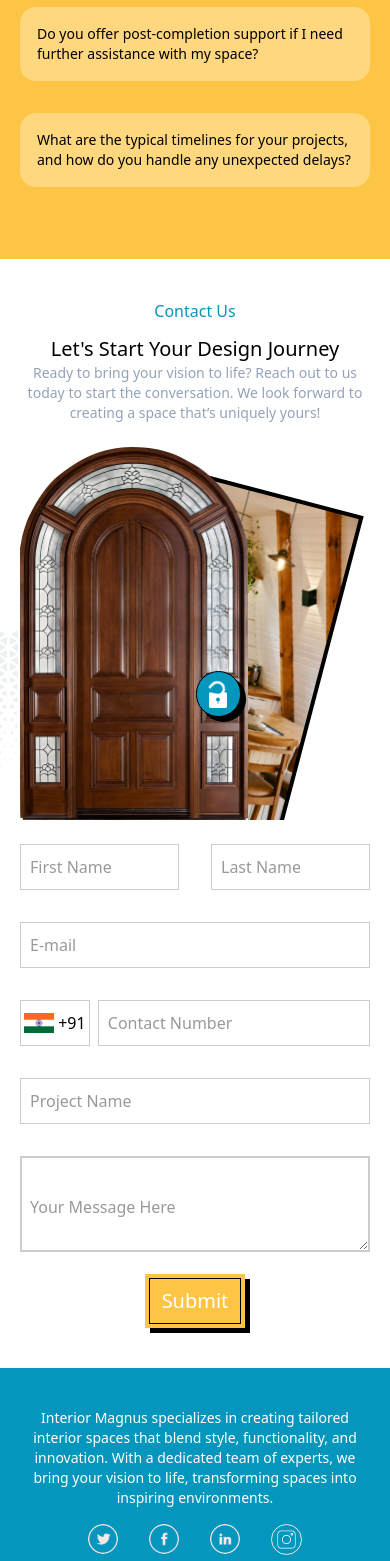
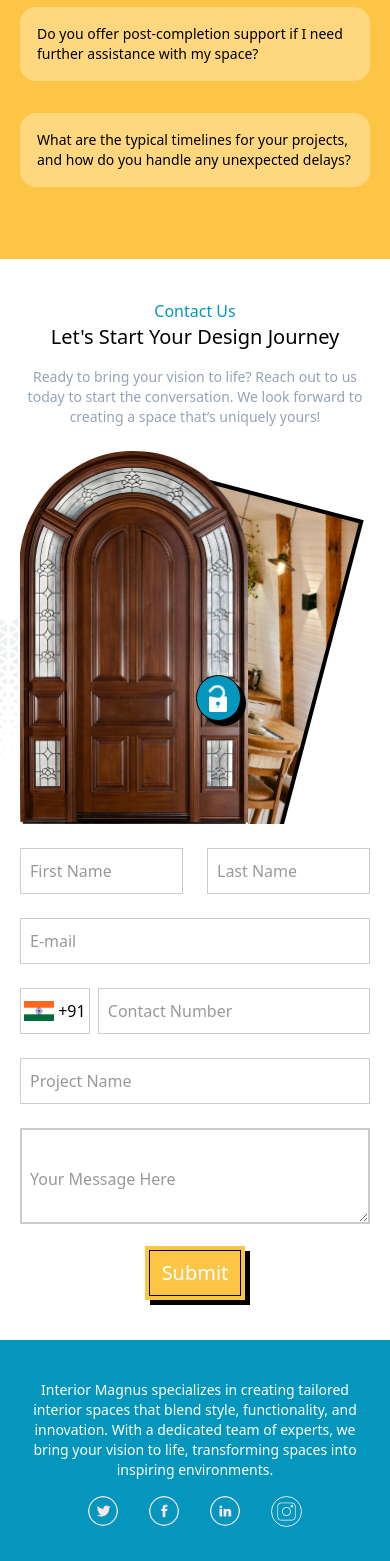
Before and after one commit to SOURAV-AT-GITHUB/Interior-Magnus, a React (Vite) app in the folder frontend/: page / in a window 390 px wide. Shown: the part 7103-8664 px from the top of the page. Built offline with nearby package versions, Linux system fonts and the light colour scheme; no server answers.

Commit message:
Navabr and contactus spacing reduced

```diff
--- a/frontend/src/components/Navbar.jsx
+++ b/frontend/src/components/Navbar.jsx
@@ -47,7 +47,7 @@ const [subcategoryOpen,setSubcategoryOpen] = useState(false)
           onClick={() => navigate("/")}
           className="w-2/5  md:w-1/5  bg-white text-black cursor-pointer"
         >
-          <img src={logo} alt="" className="h-full max-h-[50px] md:max-h-[85px]" />
+          <img src={logo} alt="" className="h-full max-h-[50px] md:max-h-[80px]" />
           {/* <p className="self-end -mt-1  md:-mt-2  text-[0.40rem] md:text-[.6rem]  text-nowrap">
             Interior | Furniture | Design
           </p> */}
--- a/frontend/src/pages/Home/sections/ContactUsSection.jsx
+++ b/frontend/src/pages/Home/sections/ContactUsSection.jsx
@@ -109,12 +109,12 @@ export default function ContactUsSection() {
   return (
     <section
       id="home-contactus"
-      className=" relative bg-white py-10 lg:pb-0 lg:pt-20 px-5 lg:px-28 flex flex-col gap-6 lg:grid grid-cols-2 grid-rows-3 overflow-hidden "
+      className=" relative bg-white py-10 lg:pb-0 lg:pt-20 px-5 lg:px-28 flex flex-col gap-6 lg:grid grid-cols-2 grid-rows-4 overflow-hidden "
     >
-      <div className="lg:order-2 grid text-center lg:text-left">
+      <div className="lg:order-2 grid gap-4 text-center lg:text-left ">
         <div className="self-center">
           <p className="text-secondary">Contact Us</p>
-          <p className="text-xl mt-3  lg:text-4xl">
+          <p className="text-xl  lg:text-4xl">
             Let&apos;s Start Your Design Journey
           </p>
         </div>
@@ -125,7 +125,7 @@ export default function ContactUsSection() {
         </p>
       </div>
 
-      <div className="lg:order-1 col-span-1 row-span-3 h-full   relative z-0 flex flex-col justify-end   overflow-hidden ">
+      <div className="lg:order-1 col-span-1 row-span-4 h-full   relative z-0 flex flex-col justify-end   overflow-hidden ">
         <img
           src={doorImage}
           alt="door-image"
@@ -157,9 +157,9 @@ export default function ContactUsSection() {
         </div>
       </div>
 
-      <div className="lg:order-3 row-span-2 lg:pb-4">
+      <div className="lg:order-3 row-span-3">
         <form onSubmit={handleSubmission}>
-          <div className="grid grid-cols-2 gap-8">
+          <div className="grid grid-cols-2 gap-6">
             <div className="relative">
               <input
                 value={first_name}
@@ -288,6 +288,8 @@ export default function ContactUsSection() {
           </div>
         </form>
       </div>
+
+
       <Snackbar
         open={snackbarState.open}
         autoHideDuration={4000}
```
